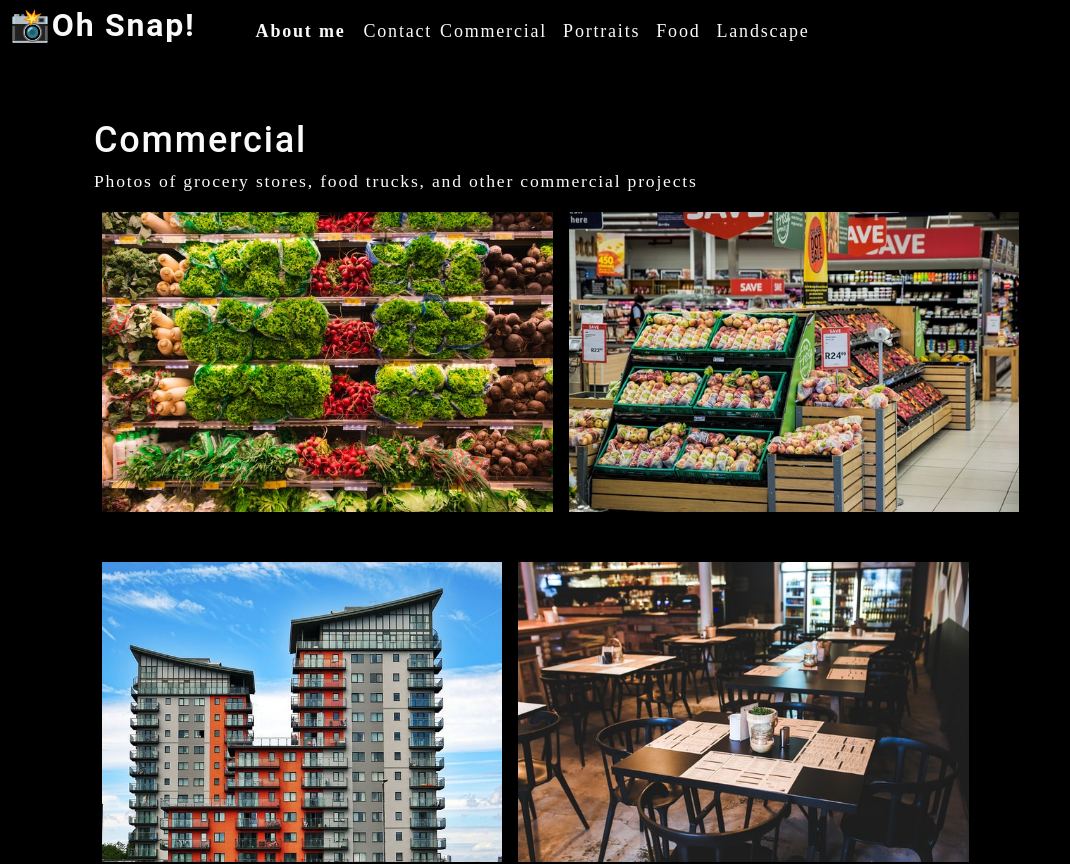
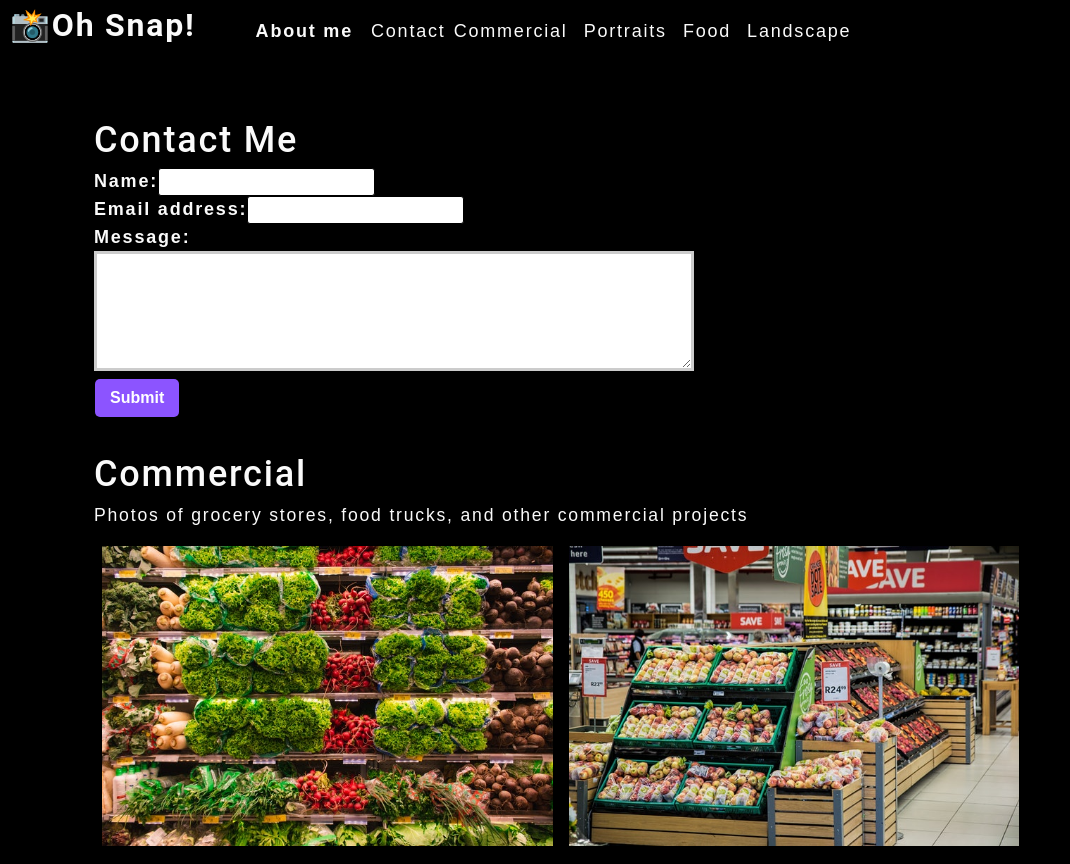
Before and after one commit to jaguilar95/photo-port, a React (Create React App) app: page / in a window 1280 px wide. Shown: the top 864 px of the page, without its empty margins (0-1070 px from the left). Built offline with nearby package versions, Linux system fonts and the light colour scheme.

Commit message:
added form with submit handling for backend

```diff
--- a/src/App.js
+++ b/src/App.js
@@ -2,6 +2,7 @@
 import About from "./components/About";
 import Nav from "./components/Nav";
 import Gallery from "./components/Gallery";
+import ContactForm from "./components/ContactForm";
 
 function App() {
   const [categories] = useState([
@@ -34,8 +35,9 @@
         currentCategory={currentCategory}
       ></Nav>
       <main>
-        <Gallery currentCategory={currentCategory}></Gallery>
-        <About></About>
+        <ContactForm />
+        <Gallery currentCategory={currentCategory} />
+        <About />
       </main>
     </div>
   );
--- /dev/null
+++ b/src/components/ContactForm/index.js
@@ -0,0 +1,59 @@
+import React, { useState } from "react";
+
+function ContactForm() {
+  const [formState, setFormState] = useState({
+    name: "",
+    email: "",
+    message: "",
+  });
+
+  const { name, email, message } = formState;
+
+  function handleChange(e) {
+    setFormState({ ...formState, [e.target.name]: e.target.value });
+  }
+
+  // handle submit ready for backend use
+  function handleSubmit(e) {
+    e.preventDefault();
+    console.log(formState);
+  }
+
+  return (
+    <section>
+      <h1>Contact Me</h1>
+      <form id="contact-form" onSubmit={handleSubmit}>
+        <div>
+          <label htmlFor="name">Name:</label>
+          <input
+            onChange={handleChange}
+            defaultValue={name}
+            type="text"
+            name="name"
+          />
+        </div>
+        <div>
+          <label htmlFor="email">Email address:</label>
+          <input
+            onChange={handleChange}
+            defaultValue={email}
+            type="email"
+            name="email"
+          />
+        </div>
+        <div>
+          <label htmlFor="message">Message:</label>
+          <textarea
+            name="message"
+            onChange={handleChange}
+            defaultValue={message}
+            rows="5"
+          />
+        </div>
+        <button type="submit">Submit</button>
+      </form>
+    </section>
+  );
+}
+
+export default ContactForm;
--- a/src/index.css
+++ b/src/index.css
@@ -34,7 +34,7 @@
   letter-spacing: 0.1em;
   background: var(--dark);
   color: var(--light);
-  font-family: "Poiret One", cursive;
+  font-family: "Poiret One", Arial;
 }
 
 h1,
```
